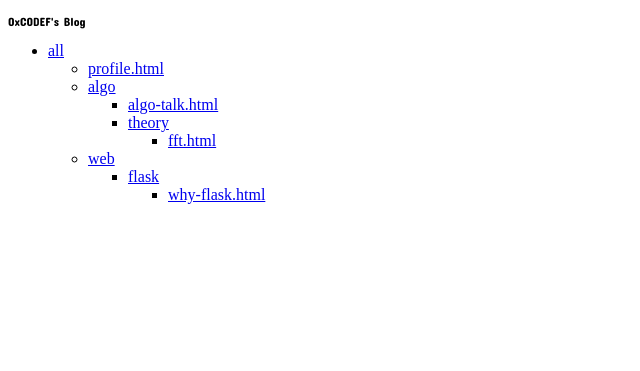
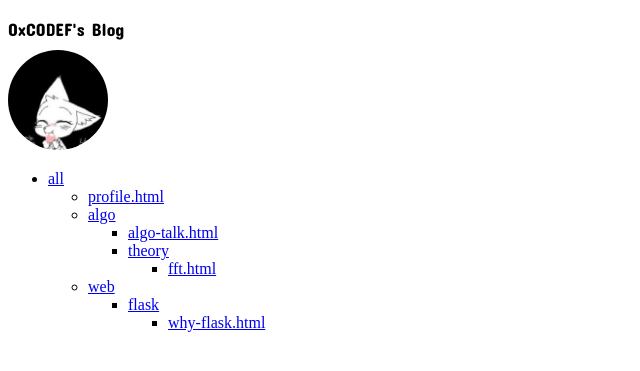
Before and after one commit to 0xC0DEF/Blog, a Flask app: page / in a window 1280 px wide. Shown: the top 371 px of the page, without its empty margins (0-640 px from the left). Run offline with Flask 2, Linux system fonts and the light colour scheme; some libraries are stand-ins or nearby versions.

Commit message:
Refactoring and Design Upd

```diff
--- a/main.py
+++ b/main.py
@@ -17,7 +17,8 @@ from flask import *
 
 # If `entrypoint` is not defined in app.yaml, App Engine will look for an app
 # called `app` in `main.py`.
-app = Flask(__name__, template_folder='static')
+doc_path="docs/"
+app = Flask(__name__, template_folder='static/'+doc_path)
 
 class CategoryNode:
     def __init__(self,href="",text="",children=[]):
@@ -29,9 +30,9 @@ from os import listdir
 from os.path import isfile, join
 
 def build_category_tree(path, name):
-    if isfile("static/"+path):
+    if isfile("static/"+doc_path+path):
         return CategoryNode("/"+path, name)
-    return CategoryNode("/"+path, name, [build_category_tree(path+"/"+i, i) for i in listdir("static/"+path)])
+    return CategoryNode("/"+path, name, [build_category_tree(path+"/"+i, i) for i in listdir("static/"+doc_path+path)])
 
 @app.route('/')
 def hello():
@@ -39,9 +40,9 @@ def hello():
 
 @app.route('/<path:path>')
 def render_path(path):
-    if isfile("static/"+path):
+    if isfile("static/"+doc_path+path):
         if request.args.get('only-content')=='true':
-            with open("static/"+path, 'r') as f:
+            with open("static/"+doc_path+path, 'r') as f:
                 return f.read()
         else:
             return render_template("/"+path, category_root=build_category_tree(path, path.rsplit('/', 1)[-1]))
--- a/static/base.css
+++ b/static/base.css
@@ -6,5 +6,13 @@
 p{ font: 12px/14px BaseFont }
 
 #title{
+	font-size: large;
+}
 
+#profile_image{
+	border-radius: 50%;
 }
+
+#content{
+	display: flex
+}
--- a/static/base.html
+++ b/static/docs/base.html
@@ -2,11 +2,13 @@
 <html>
 	<head>
 		<link rel="stylesheet" type="text/css" href="/static/base.css">
+		<link rel="shortcut icon" href="/static/favicon.ico">
 		<script src="https://code.jquery.com/jquery-1.11.0.min.js"></script>
 	</head>
 	<body>
-		<p id="title">0xC0DEF's Blog</p>
 		<nav>
+			<p id="title">0xC0DEF's Blog</p>
+			<img id="profile_image" src="/static/profile_image.png" alt="Profile Image" width="100"/>
 			{% macro make_menu(node) -%}
 			<li>
 				<a href="{{node.href}}">{{node.text}}</a>
```
Also changed, not shown: favicon.png (added), static/docs/all/algo/algo-talk.html (renamed from static/all/algo/algo-talk.html), static/docs/all/algo/theory/fft.html (added), static/docs/all/profile.html (renamed from static/all/profile.html), static/docs/all/web/flask/why-flask.html (renamed from static/all/web/flask/why-flask.html), static/favicon.ico (added), static/profile_image.png (added), 1 other file.
